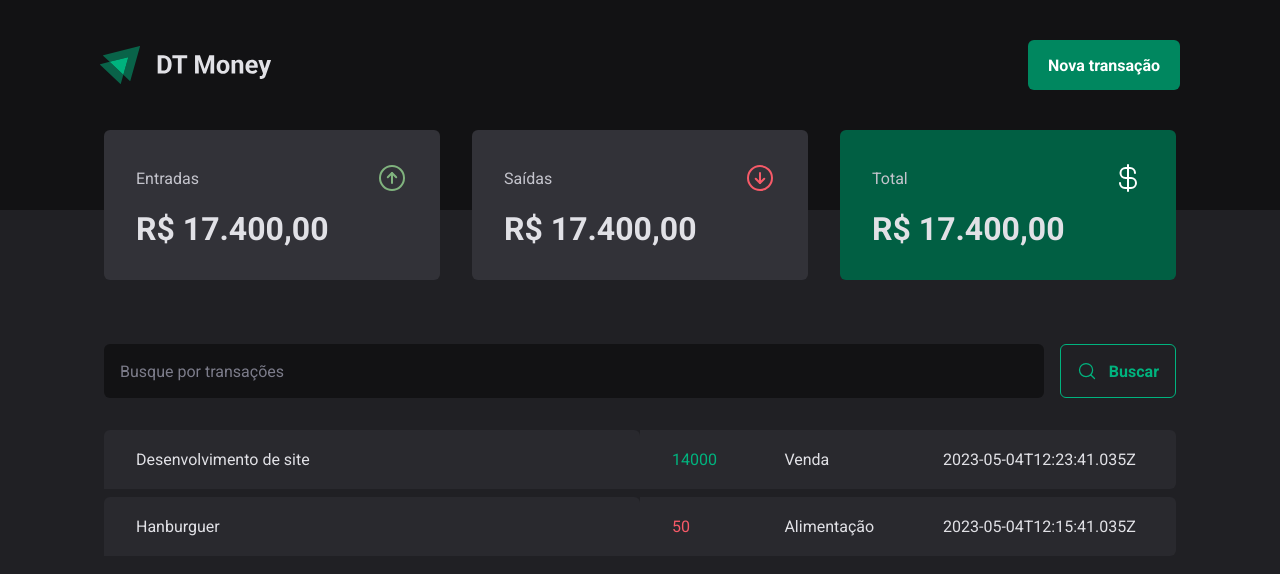
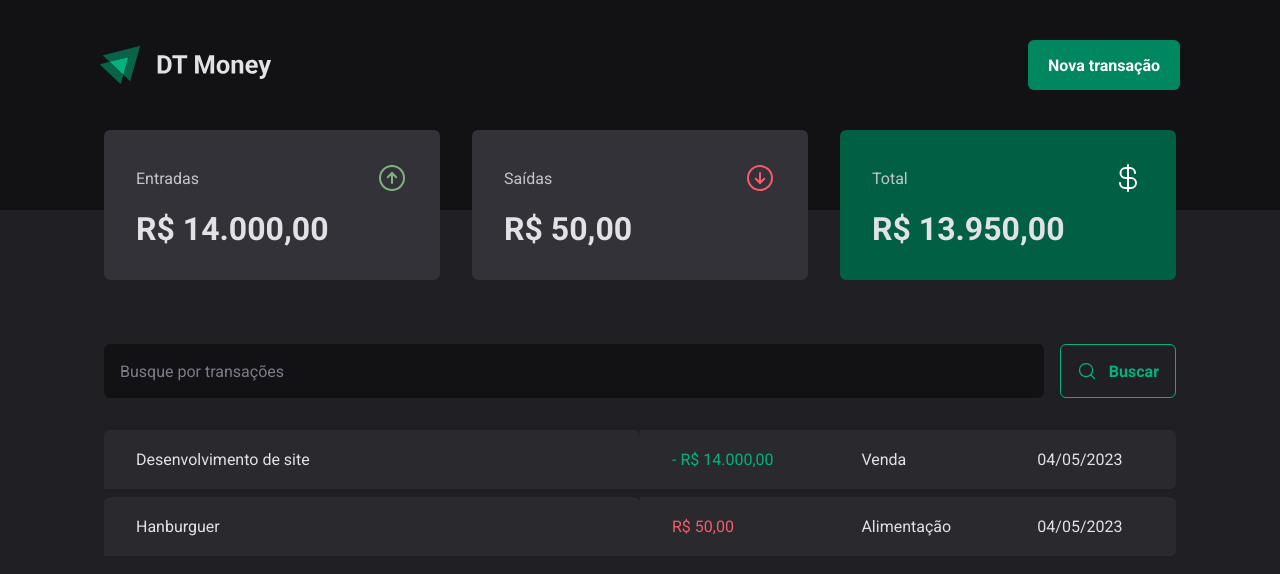
Before and after one commit to kassioOliveira/dt-money, a React (Vite) app: page / in a window 1280 px wide. Shown: the top 574 px of the page. Built offline with nearby package versions, Linux system fonts and the light colour scheme; data requests are answered from the project's data file.

Commit message:
formatting values

```diff
--- a/src/components/Summary/index.tsx
+++ b/src/components/Summary/index.tsx
@@ -1,8 +1,35 @@
+import { useContext } from "react";
 import { SummaryCard, SummaryContainer } from "./style";
 
 import { ArrowCircleDown, ArrowCircleUp, CurrencyDollar } from 'phosphor-react'
+import { TransactionsContext } from "../../contexts/TransactionsContext";
+import { priceFormatter } from "../../utils/fomatter";
 
 export  function Summary() {
+
+    const {transactions} = useContext(TransactionsContext);
+
+    const summary = transactions.reduce(
+
+        (acc,transaction) => {
+
+            if(transaction.type === "income"){
+                acc.income += transaction.price
+                acc.total += transaction.price
+            }else {
+                acc.outcome += transaction.price
+                acc.total -= transaction.price
+            }
+
+            return acc
+        },
+        {
+            income:0,
+            outcome:0,
+            total: 0
+        }
+        )
+
   return (
     <SummaryContainer>
         <SummaryCard>
@@ -10,7 +37,7 @@
                 <span>Entradas</span>
                 <ArrowCircleUp size={32} color="#80b37e"/>
             </header>
-            <strong>R$ 17.400,00</strong>
+            <strong>{priceFormatter.format(summary.income)}</strong>
         </SummaryCard>
 
         <SummaryCard>
@@ -18,7 +45,7 @@
                 <span>Saídas</span>
                 <ArrowCircleDown size={32} color="#f75a68"/>
             </header>
-            <strong>R$ 17.400,00</strong>
+            <strong>{priceFormatter.format(summary.outcome)}</strong>
         </SummaryCard>
 
         <SummaryCard variant="green">
@@ -26,7 +53,7 @@
                 <span>Total</span>
                 <CurrencyDollar size={32} color="#fff"/>
             </header>
-            <strong>R$ 17.400,00</strong>
+            <strong>{priceFormatter.format(summary.total)}</strong>
         </SummaryCard>
     </SummaryContainer>
   )
--- a/src/pages/Transactions/index.tsx
+++ b/src/pages/Transactions/index.tsx
@@ -5,6 +5,7 @@
 import { Summary } from "../../components/Summary"
 import { PriceHighLight, TransactionsContainer, TransactionsTable } from "./style"
 import { TransactionsContext } from "../../contexts/TransactionsContext"
+import { dateFormatter, priceFormatter } from "../../utils/fomatter"
 
 
 export  function Transactions() {
@@ -28,10 +29,11 @@
               <tr key={transaction.id}>
               <td width='50%' >{transaction.description}</td>
               <td> <PriceHighLight variant={transaction.type}>
-              {transaction.price}
+                {transaction.type === "income" && '- '}
+              {priceFormatter.format(transaction.price)}
                 </PriceHighLight></td>
               <td>{transaction.category}</td>
-              <td>{transaction.createdAt}</td>
+              <td>{dateFormatter.format(new Date(transaction.createdAt))}</td>
           </tr>
             )
           })
--- /dev/null
+++ b/src/utils/fomatter.ts
@@ -0,0 +1,6 @@
+export const dateFormatter = new Intl.DateTimeFormat('pt-BR');
+
+export const priceFormatter = new Intl.NumberFormat('pt-BR',{
+    style:'currency',
+    currency:'BRL'
+});
```
